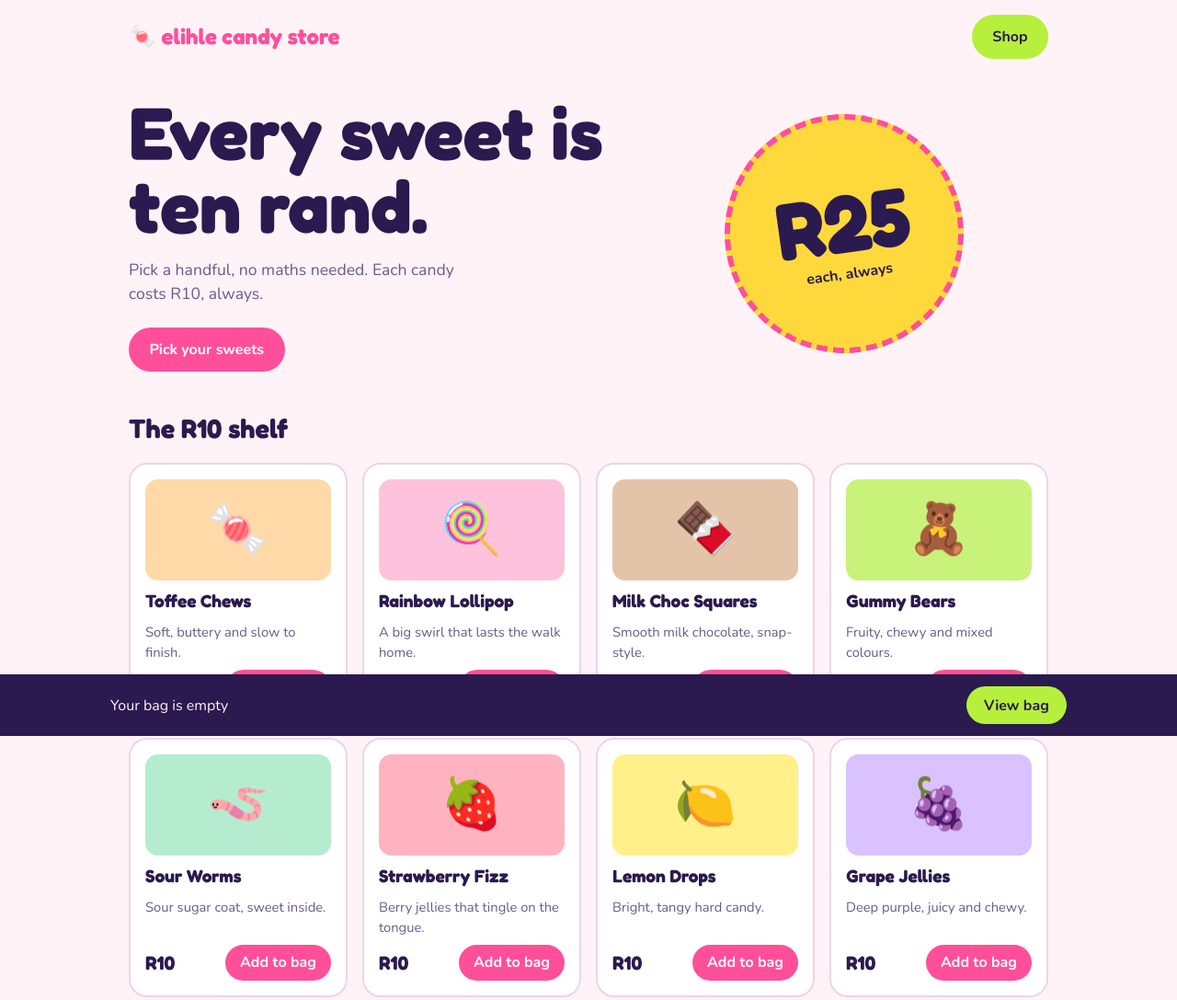
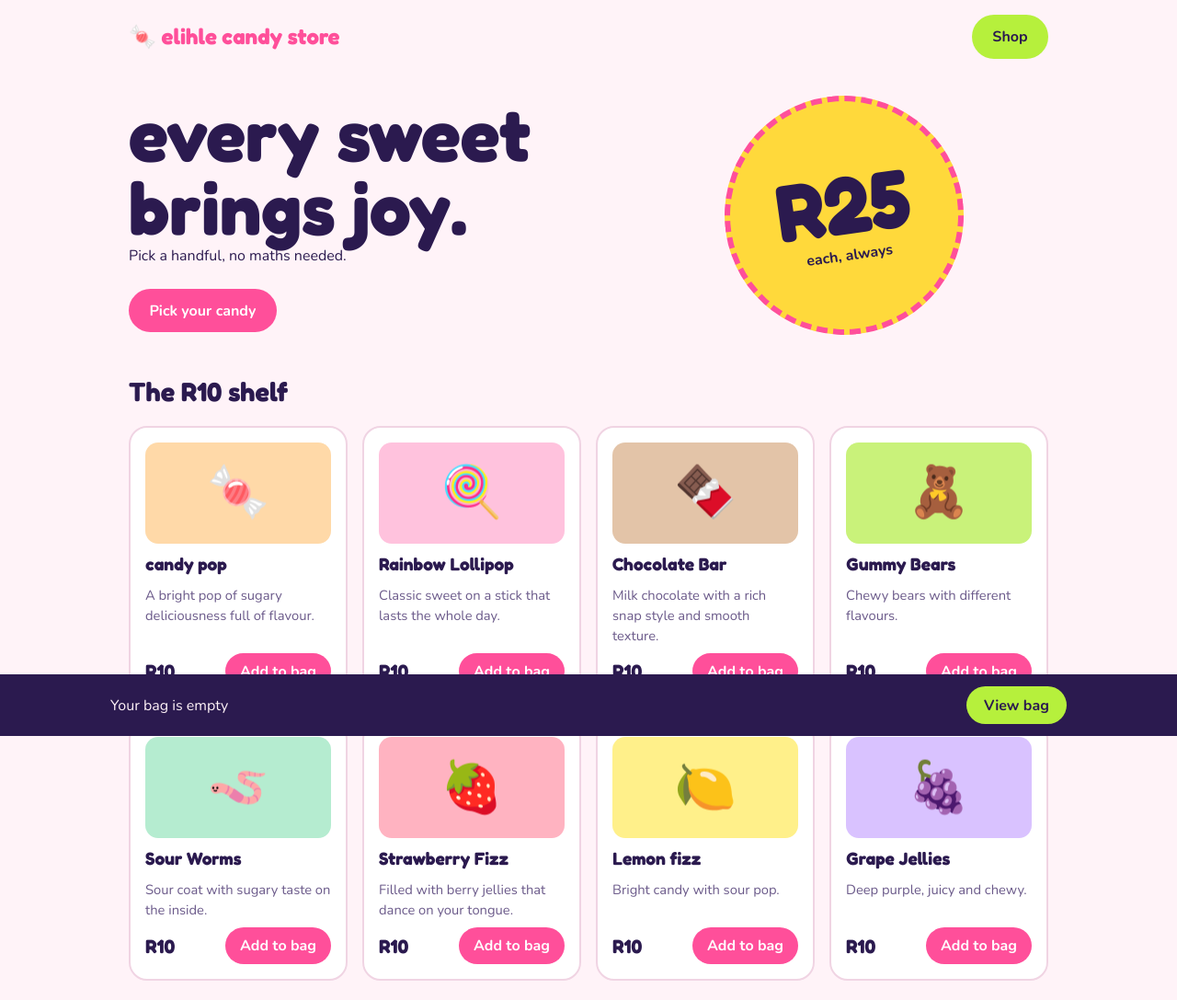
Before and after one commit to HappyBiningu/elihlenhlumayo-website-, a plain HTML site: page index.html in a window 1280 px wide. Shown: the top 1087 px of the page at 92% size. Drawn offline with nearby package versions, Linux system fonts and the light colour scheme.

Commit message:
Update title and content in index.html

```diff
--- a/index.html
+++ b/index.html
@@ -3,7 +3,7 @@
 <head>
 <meta charset="utf-8">
 <meta name="viewport" content="width=device-width, initial-scale=1, viewport-fit=cover">
-<title>Sweet Ten – every candy R10</title>
+<title>the candy world – any candy for any amount</title>
 <link rel="preconnect" href="https://fonts.googleapis.com">
 <link rel="preconnect" href="https://fonts.gstatic.com" crossorigin>
 <link href="https://fonts.googleapis.com/css2?family=Fredoka:wght@500;700&family=Nunito:wght@400;700&display=swap" rel="stylesheet">
@@ -16,7 +16,7 @@
   --pink:#ff4f9a; --lime:#b6f03c; --lemon:#ffd93b; --line:#f0d4e3;
   color-scheme:light;
 }
-@media (prefers-color-scheme:dark){
+@media (prefers-color-scheme:pink){
   :root:not([data-theme="light"]){
     --bg:#1b1132; --surface:#271a47; --ink:#fdf2fa; --muted:#b9a9d9; --line:#3d2c66; color-scheme:dark;
   }
@@ -27,7 +27,7 @@
 html{scroll-padding-top:env(safe-area-inset-top,0px)}
 *,*::before,*::after{box-sizing:border-box}
 body{margin:0;background:var(--bg);color:var(--ink);font:400 1rem/1.5 Nunito,system-ui,sans-serif;padding-bottom:5.5rem}
-h1,h2,h3,.brand{font-family:Fredoka,"Trebuchet MS",system-ui,sans-serif;margin:0}
+h1,h2,h3,.brand{font-family:Fredoka,"Thebuchet MS",system-ui,sans-serif;margin:0}
 .wrap{max-width:1040px;margin:0 auto;padding:0 1.25rem}
 header.top{display:flex;justify-content:space-between;align-items:center;padding:1rem 0}
 .brand{font-weight:700;font-size:1.5rem;color:var(--pink)}
@@ -84,17 +84,17 @@ footer{color:var(--muted);text-align:center;padding:2.5rem 0 1rem;font-size:.9re
   <div class="strip t"></div><div class="strip b"></div>
   <div class="candy" aria-hidden="true">🍬</div>
   <h2>Howzit!</h2>
-  <p>Welcome to Sweet Ten. Lekker sweets, every one R10.</p>
+  <p>Welcome to candy world.</p>
   <div class="load"><i></i></div>
   <small>Tap anywhere to skip</small>
 </div>
 <div class="wrap">
-  <header class="top"><div class="brand">🍬 elihle candy store</div><a class="btn alt" href="#shop">Shop</a></header>
+  <header class="top"><div class="brand">🍬 elihle candy store</div><a class="btn alt" href="#buy">Shop</a></header>
   <section class="hero">
     <div>
-      <h1>Every sweet is ten rand.</h1>
-      <p>Pick a handful, no maths needed. Each candy costs R10, always.</p>
-      <a class="btn" href="#shop">Pick your sweets</a>
+      <h1>every sweet brings joy.</h1
+      <p>Pick a handful, no maths needed.</p>
+      <a class="btn" href="#shop">Pick your candy</a>
     </div>
     <div class="tag" aria-hidden="true"><b>R25</b><span>each, always</span></div>
   </section>
@@ -130,13 +130,13 @@ footer{color:var(--muted);text-align:center;padding:2.5rem 0 1rem;font-size:.9re
 
 var PRICE = 10;
 var PRODUCTS = [
-  {id:"toffee", name:"Toffee Chews", emoji:"🍬", desc:"Soft, buttery and slow to finish.", bg:"#ffd9a8"},
-  {id:"lolly", name:"Rainbow Lollipop", emoji:"🍭", desc:"A big swirl that lasts the walk home.", bg:"#ffc2dd"},
-  {id:"choc", name:"Milk Choc Squares", emoji:"🍫", desc:"Smooth milk chocolate, snap-style.", bg:"#e3c4a8"},
-  {id:"bears", name:"Gummy Bears", emoji:"🧸", desc:"Fruity, chewy and mixed colours.", bg:"#c9f27a"},
-  {id:"worms", name:"Sour Worms", emoji:"🪱", desc:"Sour sugar coat, sweet inside.", bg:"#b5ecd0"},
-  {id:"fizz", name:"Strawberry Fizz", emoji:"🍓", desc:"Berry jellies that tingle on the tongue.", bg:"#ffb3c1"},
-  {id:"lemon", name:"Lemon Drops", emoji:"🍋", desc:"Bright, tangy hard candy.", bg:"#fff08a"},
+  {id:"toffee", name:"candy pop", emoji:"🍬", desc:"A bright pop of sugary deliciousness full of flavour.", bg:"#ffd9a8"},
+  {id:"lolly", name:"Rainbow Lollipop", emoji:"🍭", desc:"Classic sweet on a stick that lasts the whole day.", bg:"#ffc2dd"},
+  {id:"choc", name:"Chocolate Bar", emoji:"🍫", desc:"Milk chocolate with a rich snap style and smooth texture.", bg:"#e3c4a8"},
+  {id:"bears", name:"Gummy Bears", emoji:"🧸", desc:"Chewy bears with different flavours.", bg:"#c9f27a"},
+  {id:"worms", name:"Sour Worms", emoji:"🪱", desc:"Sour coat with sugary taste on the inside.", bg:"#b5ecd0"},
+  {id:"fizz", name:"Strawberry Fizz", emoji:"🍓", desc:"Filled with berry jellies that dance on your tongue.", bg:"#ffb3c1"},
+  {id:"lemon", name:"Lemon fizz", emoji:"🍋", desc:"Bright candy with sour pop.", bg:"#fff08a"},
   {id:"grape", name:"Grape Jellies", emoji:"🍇", desc:"Deep purple, juicy and chewy.", bg:"#d9c2ff"}
 ];
 var cart = {};
```
